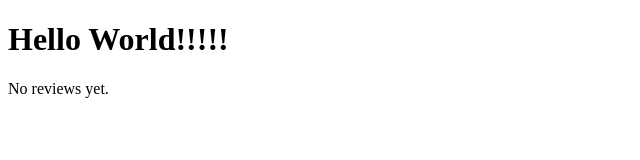
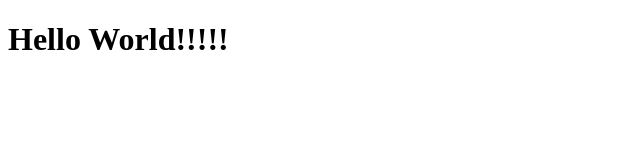
Before and after one commit to pirates-of-the-query-bbean/atelier, a React app: page / in a window 1280 px wide. Shown: the top 160 px of the page, without its empty margins (0-640 px from the left). Built offline with nearby package versions, Linux system fonts and the light colour scheme; the HTML template or start-up script is replaced by a standard one.

Commit message:
Reverted app.jsx code

```diff
--- a/client/src/app.jsx
+++ b/client/src/app.jsx
@@ -2,15 +2,9 @@ import React from 'react';
 import FiveStars from './sharedComponents/FiveStars.jsx';
 
 const App = () => {
-  const props = 2.5;
 
   return (
-    <div>
       <h1>Hello World!!!!!</h1>
-
-      <FiveStars props={props}/>
-
-    </div>
   )
 }
 
```
